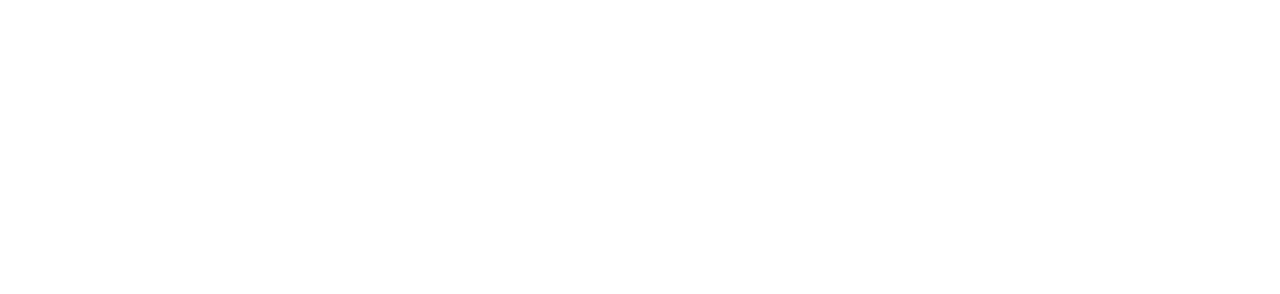
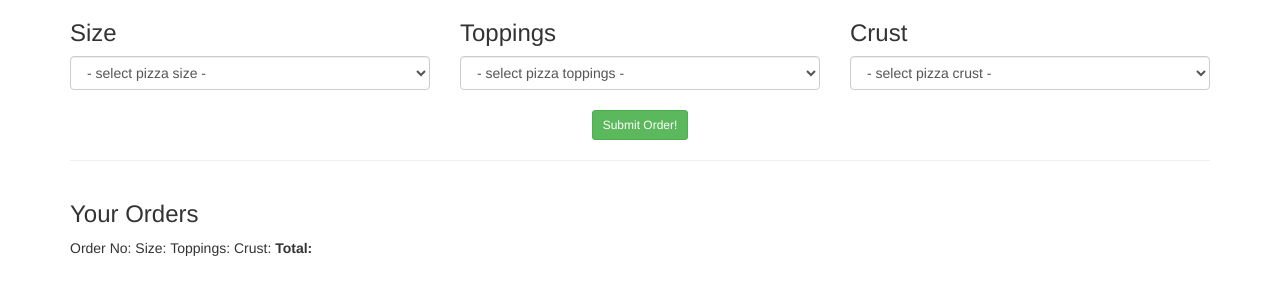
Before and after one commit to YomZsamora/Prep-Catch-Up, a plain HTML site: page index.html in a window 1280 px wide. Drawn offline with Linux system fonts and the light colour scheme.

Commit message:
Created selected for user inputs. jQuery to fetch the data from select options.

```diff
--- a/css/styles.css
+++ b/css/styles.css
@@ -0,0 +1,3 @@
+.mt-20 {
+  margin-top: 20px;
+}
--- a/index.html
+++ b/index.html
@@ -7,6 +7,48 @@
 
 
     <body>
+        <div class="container">
+            <div class="row">
+                <div class="col-md-4">
+                    <h3>Size</h3>
+                    <select class="form-control pizza-size">
+                        <option>-  select pizza size -</option>
+                        <option value="1000">Large</option>
+                        <option value="700">Medium</option>
+                        <option value="500">Small</option>
+                    </select>
+                </div>
+                <div class="col-md-4">
+                    <h3>Toppings</h3>
+                    <select class="form-control pizza-toppings">
+                        <option>-  select pizza toppings -</option>
+                        <option value="100">Olives</option>
+                        <option value="50">Pepperoni</option>
+                        <option value="80">Cheese</option>
+                    </select>
+                </div>
+                <div class="col-md-4">
+                    <h3>Crust</h3>
+                    <select class="form-control pizza-crust">
+                        <option>-  select pizza crust -</option>
+                        <option value="500">Stuffed</option>
+                        <option value="200">Gluten-Free</option>
+                        <option value="300">Crispy</option>
+                    </select>
+                </div>
+            </div>
+            <div class="text-center mt-20">
+                <button id="orderButton" class="btn btn-sm btn-success">Submit Order!</button>
+            </div>
+            <hr>
+            <div class="row pizza-orders">
+                <div class="col-md-12">
+                    <h3>Your Orders</h3>
+                    <p>Order No: <span id="orderNo"></span> Size: <span id="size"></span> Toppings: <span id="toppings"></span> Crust: <span id="crust"></span> <strong>Total: <span id="total"></span> </strong></p>
+                </div>
+            </div>
+        </div>
+
 
 
 
--- a/js/scripts.js
+++ b/js/scripts.js
@@ -10,3 +10,30 @@ function Pizza(size, toppings, crust, total, orderNo){
 // Create instances of the Pizza object
 let firstPizza = new Pizza("large", "pepperoni", "crispy", 1200, 1);
 let secondPizza = new Pizza("medium", "cheese", "gluten-free", 800, 2);
+
+Pizza.prototype.myOrderDetails = function() {
+    console.log("Your order has been received for a " + this.size + " Pizza, with " + this.toppings + " toppings on a " + this.crust + " crust!")
+}
+
+
+// UI Logic
+$(document).ready(function() {
+    $('button#orderButton').click(function() {
+        var sizeOfPizza = $('.pizza-size option:selected').val(); // gets value from the pizza-size selected option
+        var toppingsOfPizza = $('.pizza-toppings option:selected').val(); // gets value from the pizza-toppings selected option
+        var crustOfPizza = $('.pizza-crust option:selected').val(); // gets value from the pizza-crust selected option
+
+        var total = parseInt(sizeOfPizza) + parseInt(toppingsOfPizza) + parseInt(crustOfPizza); //
+        var order = 1;
+        var grandTotal = 0;
+
+        $('#orderNo').html(order);
+        $('#size').html(sizeOfPizza);
+        $('#toppings').html(toppingsOfPizza);
+        $('#crust').html(crustOfPizza);
+        $('#total').html(total);
+
+
+    });
+
+});
```
